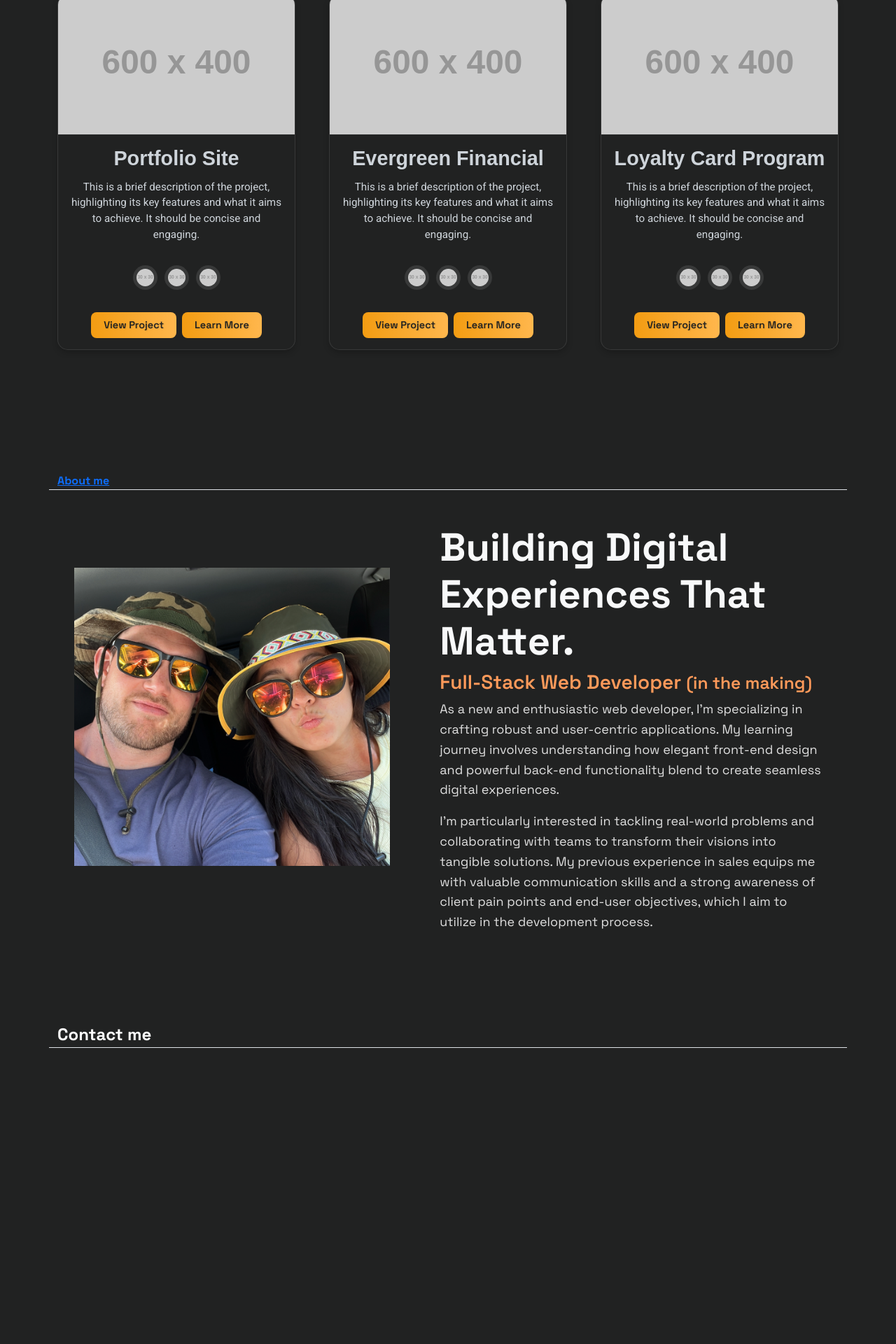
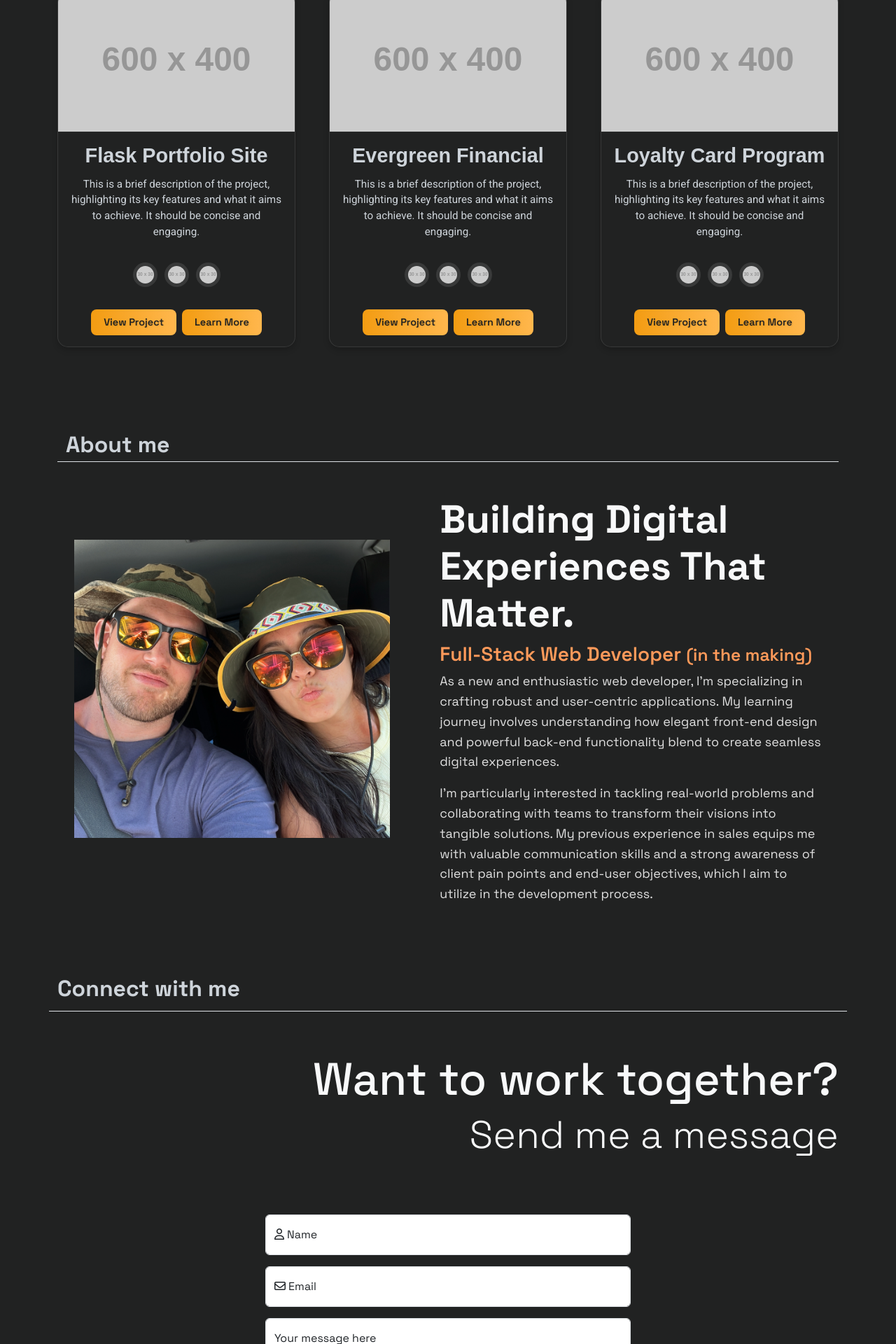
Before and after one commit to PyLou317/flask-portfolio-site, a Flask app: page / in a window 1280 px wide. Shown: the part 840-2760 px from the top of the page at 70% size. Run offline with Flask 3, Linux system fonts and the light colour scheme; grey boxes labelled with a size stand in for pictures from a placeholder-image service; some libraries are stand-ins or nearby versions.

Commit message:
restyled

```diff
--- a/static/css/hero-banner.css
+++ b/static/css/hero-banner.css
@@ -10,11 +10,11 @@
 }
 
 #left-hb {
-    margin-bottom: 10%;
+  margin-bottom: 10%;
 }
 
-.btn-my-work {
-  background: linear-gradient(to bottom right, #ef4765, #FF9A5A);
+.primary-btn {
+  background: linear-gradient(to bottom right, #ef4765, #ff9a5a);
   border: 0;
   border-radius: 12px;
   color: #ffffff;
@@ -34,18 +34,18 @@
   white-space: nowrap;
 }
 
-.btn-my-work:not([disabled]):focus {
+.primary-btn:not([disabled]):focus {
   box-shadow: 0 0 0.25rem rgba(0, 0, 0, 0.5), -0.125rem -0.125rem 1rem rgba(239, 71, 101, 0.5),
     0.125rem 0.125rem 1rem rgba(255, 154, 90, 0.5);
 }
 
-.btn-my-work:not([disabled]):hover {
+.primary-btn:not([disabled]):hover {
   box-shadow: 0 0 0.25rem rgba(0, 0, 0, 0.5), -0.125rem -0.125rem 1rem rgba(239, 71, 101, 0.5),
     0.125rem 0.125rem 1rem rgba(255, 154, 90, 0.5);
 }
 
 .btn-connect {
-    border-radius: 12px !important;
+  border-radius: 12px !important;
 }
 
 .btn-connect:not([disabled]):focus {
@@ -57,3 +57,26 @@
   box-shadow: 0 0 0.25rem rgba(0, 0, 0, 0.5), -0.125rem -0.125rem 1rem rgba(255, 255, 255, 0.5),
     0.125rem 0.125rem 1rem rgba(255, 255, 255, 0.5);
 }
+
+@media screen and (max-width: 991px) {
+  #left-hb {
+    margin-bottom: 0;
+    margin-top: 70px;
+  }
+
+  #right-hb {
+    margin-top: 0;
+  }
+
+  .btn-my-work, .btn-connect {
+    font-size: 16px;
+  }
+
+  .btn-my-work{
+    padding: 2px 25px;
+  }
+
+  .btn-connect {
+    padding: 10px 25px;
+  }
+}
--- a/static/css/main.css
+++ b/static/css/main.css
@@ -21,8 +21,48 @@ body {
 
 section {
   min-height: 90vh;
-  padding-top: 2rem;
-  padding-bottom: 2rem;
+  padding-top: 1rem;
+  padding-bottom: 1rem;
+}
+
+a {
+    text-decoration: none;
+}
+
+#header-row {
+  margin-left: 0;
+  margin-right: 0;
+  padding-left: 0;
+  padding-right: 0;
+}
+
+.header {
+  font-weight: 700; /* Example: A strong weight */
+  font-size: 2rem; /* Adjust size as needed */
+
+  /* Base Text Gradient: Uses your light grey text color by default */
+  background-clip: text;
+  -webkit-background-clip: text;
+  -webkit-text-fill-color: transparent;
+  background-image: linear-gradient(to bottom right, var(--color-text-light), var(--color-text-light));
+
+  /* Smooth transition for hover effects */
+  transition: background-image 0.3s ease-in-out, text-shadow 0.3s ease-in-out, transform 0.3s ease-in-out;
+  display: inline-block; /* Essential for transform and text-shadow to apply correctly */
+}
+
+.header:hover {
+  /* Text gradient shifts to your accent/primary colors on hover */
+  background-image: linear-gradient(to bottom right, var(--color-accent-1), var(--color-accent-2));
+
+  /* Subtle glowing text-shadow on hover */
+  text-shadow:
+    0 0 .5rem rgba(0, 0, 0, 0.3), /* Base shadow for depth */
+    0 0 1rem rgba(243, 156, 18, 0.4), /* Accent color glow */
+    0 0 1.5rem rgba(34, 51, 68, 0.3);   /* Primary color glow */
+
+  /* Optional: Slightly lift the text for interactivity */
+  transform: translateY(-3px);
 }
 
 /* --------- Navbar -------- */
--- a/static/css/projects.css
+++ b/static/css/projects.css
@@ -1,18 +1,4 @@
 @import url('main.css');
-
-#project-container{
-    min-height: 85vh;
-    scroll-margin: 80px;
-}
-
-.header-row {
-    width: 98%;
-}
-
-#project-header {
-    color: white;
-    font-size: 1.5rem;
-}
 
 /* --- Project Card Custom Styling --- */
 .project-card-custom {
--- a/templates/components/contact.html
+++ b/templates/components/contact.html
@@ -1,11 +1,47 @@
 <div class="container contact-me-container">
-    <div class="row">
-        <span id="project-header"class="fw-bold mb-5 border-bottom">Contact me</span>
+  <div class="row border-bottom">
+    <a href="#contact-me">
+        <span id="project-header" class="fw-bold mb-2 header">Connect with me</span>
+    </a>
+  </div>
+
+  <div id="contact-text" class="row text-light text-end my-5">
+    <span id="heading">Want to work together?</span>
+    <span id="sub-heading">Send me a message</span>
   </div>
 
   <div class="row justify-content-center">
-        <div class="col-lg-6 col-md-8 p-4">
+    <div class="col-lg-6 col-md-8 col-sm-10 p-4">
       <form method="post">
+        <div class="form-floating mb-3">
+          <input type="text" class="form-control" name="formId1" id="formId1" placeholder="" />
+          <label for="formId1"><i class="fa-regular fa-user"></i> Name</label>
+        </div>
+
+        <div class="form-floating mb-3">
+          <input
+            type="email"
+            class="form-control"
+            name=""
+            id="email"
+            aria-describedby="emailHelpId"
+            placeholder="abc@mail.com"
+          />
+          <label for="email" class="form-label"><i class="fa-regular fa-envelope"></i> Email</label>
+        </div>
+
+        <div class="form-floating mb-3">
+          <textarea
+            class="form-control"
+            name="message"
+            id="userMessage"
+            placeholder="Your message here"
+            style="height: 100px"
+          ></textarea>
+          <label for="userMessage">Your message here</label>
+        </div>
+
+        <button type="submit" class="btn primary-btn contact-form-btn mt-2">Submit</button>
       </form>
     </div>
   </div>
--- a/templates/components/hero_banner.html
+++ b/templates/components/hero_banner.html
@@ -4,12 +4,12 @@
             <img id="hero-img" src="static/images/banner_headshot.png" class="d-block mx-lg-auto img-fluid" alt="Lucas Patriquin Headshot" loading="lazy">
         </div>
         <div id="left-hb" class="col-lg-5 col-md-8 col-sm-10">
-            <h2 class="mb-3">I'm Lucas Patriquin</h2>
-            <h4 class="display-3 fw-bold lh-1 mb-3">A Developer <i class="fab fa-canadian-maple-leaf"></i></h4>
-            <p class="lead">I ask the right questions (and sometimes the difficult questions) to understand your needs and build simple and effective solutions.</p>
+            <h2 class="mb-3">Hi, I'm Lucas Patriquin</h2>
+            <h4 class="display-3 fw-bold lh-1 mb-3">A <span id="changing-word">Developer</span></h4>
+            <p class="lead">My 7+ years in sales taught me how to truly understand a challenge. From there, I craft clear, elegant code that just works.</p>
             <div class="d-grid gap-2 d-md-flex justify-content-md-start">
                 <a href="#projects-section" class="text-decoration-none">
-                    <button type="button" class="btn-my-work me-md-2">My Work <i class="bi bi-rocket-takeoff"></i></button>
+                    <button type="button" class="primary-btn me-md-2">My Work <i class="bi bi-rocket-takeoff"></i></button>
                 </a>
                 <a href="#contact-me" class="text-decoration-none">
                     <button type="button" class="btn-connect btn btn-outline-light btn-lg px-4">Connect <i class="bi bi-envelope-check"></i></button>
--- a/templates/components/projects.html
+++ b/templates/components/projects.html
@@ -1,8 +1,10 @@
-<div id="project-container" class="container mt-4 mb-5">
-  <div class="row justify-content-center align-items-center g-5">
-    <div class="row pt-4">
-      <span id="project-header" class="fw-bold border-bottom">Portfolio</span>
-    </div>
+<div id="project-container" class="container">
+  <div id="header-row"class="row border-bottom">
+    <a href="#projects-section">
+        <span id="project-header" class="fw-bold header">Portfolio</span>
+    </a>
+  </div>
+  <div class="row justify-content-center align-items-center pt-5 g-5">
     <div class="col-md-6 col-lg-4 mb-4">
       <div class="card project-card-custom h-100">
         <img
@@ -15,7 +17,7 @@
         <div class="card-body d-flex flex-column">
           <h5 class="card-title project-card-title">
             <a href="#" class="text-decoration-none">
-              <span class="project-title-gradient">Portfolio Site</span>
+              <span class="project-title-gradient">Flask Portfolio Site</span>
             </a>
           </h5>
 
--- a/templates/components/top_navbar.html
+++ b/templates/components/top_navbar.html
@@ -11,7 +11,7 @@
 
         <ul class="navbar-nav d-none d-lg-flex ms-auto">
             <li class="nav-item mx-3"><a class="nav-link" href="#about-me"><span class="text-gradient">ABOUT</span></a></li>
-            <li class="nav-item mx-3"><a class="nav-link" href="#contact-me"><span class="text-gradient">CONTACT</span></a></li>
+            <li class="nav-item mx-3"><a class="nav-link" href="#contact-me"><span class="text-gradient">CONNECT</span></a></li>
         </ul>
 
         <button class="navbar-toggler d-lg-none" type="button" data-bs-toggle="collapse" data-bs-target="#navbarNavMobileContent" aria-controls="navbarNavMobileContent" aria-expanded="false" aria-label="Toggle navigation">
@@ -21,11 +21,11 @@
 
     <div class="collapse navbar-collapse d-lg-none" id="navbarNavMobileContent">
         <ul class="navbar-nav mx-auto text-center">
-            <li class="nav-item d-lg-none my-2"><a class="nav-link display-4 fw-bold" href="#"><span class="text-gradient navbar-brand-custom">LUCAS PATRIQUIN</span></a></li>
+            <li class="nav-item d-lg-none my-2"><a class="nav-link display-4 fw-bold" href="#"><span class="text-gradient navbar-brand-custom">lucas.de&gt</span></a></li>
             <li class="nav-item"><a class="nav-link" href="#"><span class="text-gradient">HOME</span></a></li>
             <li class="nav-item"><a class="nav-link" href="#projects-section"><span class="text-gradient">PORTFOLIO</span></a></li>
             <li class="nav-item"><a class="nav-link" href="#about-me"><span class="text-gradient">ABOUT</span></a></li>
-            <li class="nav-item"><a class="nav-link" href="#contact-me"><span class="text-gradient">CONTACT</span></a></li>
+            <li class="nav-item"><a class="nav-link" href="#contact-me"><span class="text-gradient">CONNECT</span></a></li>
         </ul>
     </div>
 </nav>
```
Lines whose indentation alone changed are shown as unchanged.
